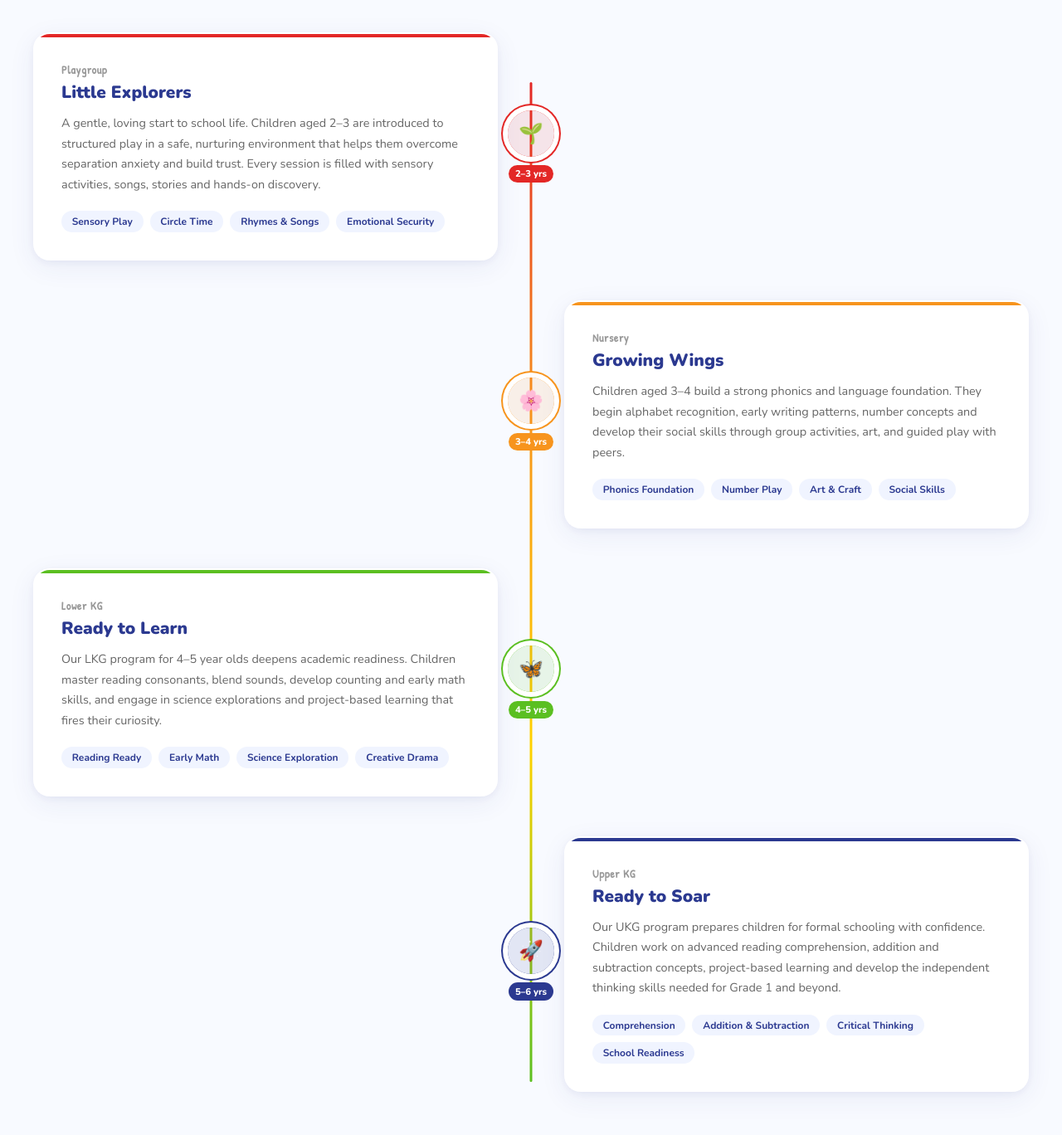
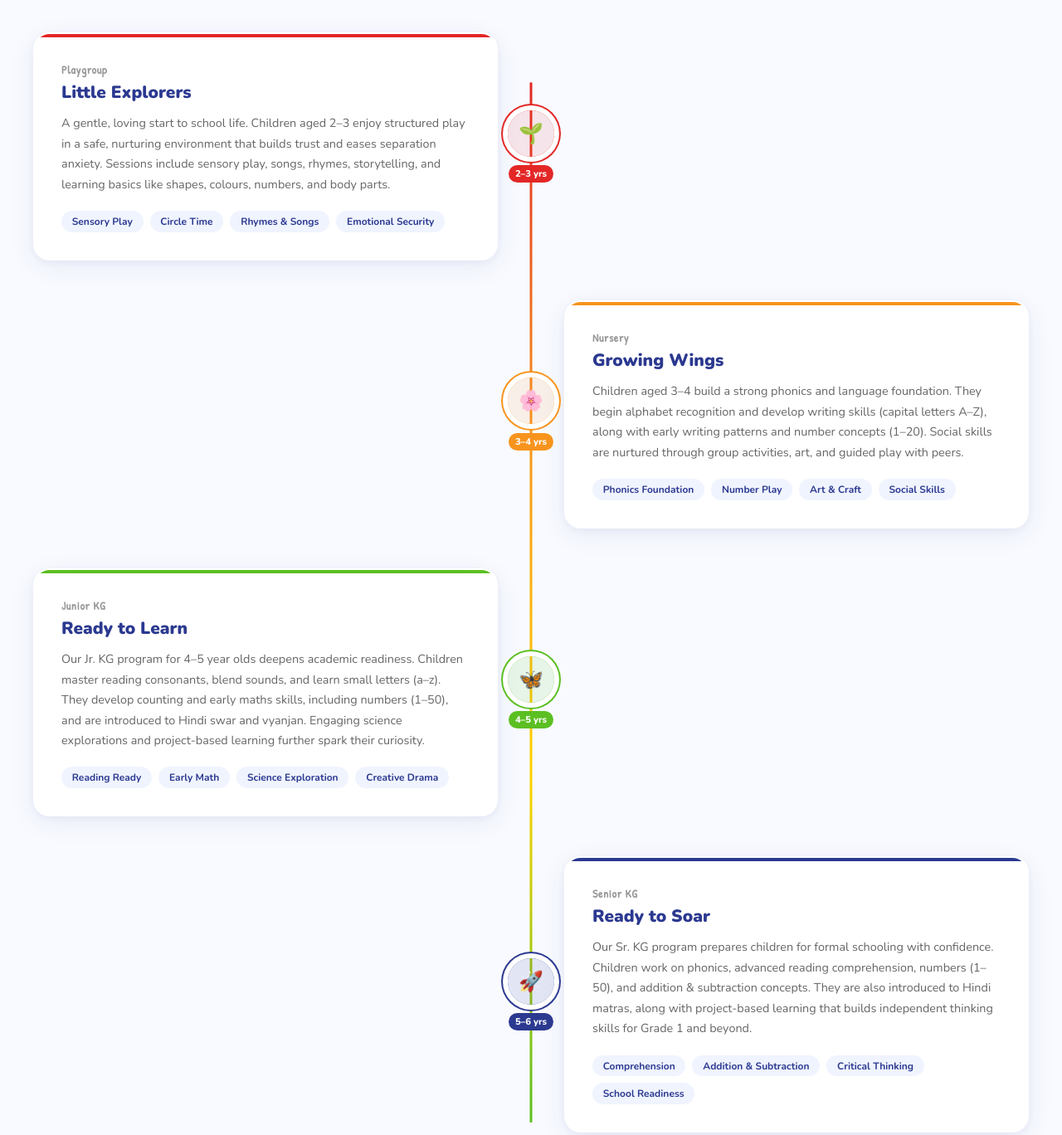
Before and after one commit to JahnviThahirani/radiance-junior-school, a plain HTML site: page curriculum.html in a window 1280 px wide. Shown: the part 1800-3168 px from the top of the page at 83% size. Drawn offline with nearby package versions, Linux system fonts and the light colour scheme; a web font is replaced by a local one.

Commit message:
final updates

```diff
--- a/curriculum.html
+++ b/curriculum.html
@@ -849,7 +849,7 @@
         <div class="program-card">
           <span class="program-label">Playgroup</span>
           <div class="program-name">Little Explorers</div>
-          <div class="program-desc">A gentle, loving start to school life. Children aged 2–3 are introduced to structured play in a safe, nurturing environment that helps them overcome separation anxiety and build trust. Every session is filled with sensory activities, songs, stories and hands-on discovery.</div>
+          <div class="program-desc">A gentle, loving start to school life. Children aged 2–3 enjoy structured play in a safe, nurturing environment that builds trust and eases separation anxiety. Sessions include sensory play, songs, rhymes, storytelling, and learning basics like shapes, colours, numbers, and body parts.</div>
           <div class="program-highlights">
             <span class="program-tag">Sensory Play</span>
             <span class="program-tag">Circle Time</span>
@@ -872,7 +872,7 @@
         <div class="program-card">
           <span class="program-label">Nursery</span>
           <div class="program-name">Growing Wings</div>
-          <div class="program-desc">Children aged 3–4 build a strong phonics and language foundation. They begin alphabet recognition, early writing patterns, number concepts and develop their social skills through group activities, art, and guided play with peers.</div>
+          <div class="program-desc">Children aged 3–4 build a strong phonics and language foundation. They begin alphabet recognition and develop writing skills (capital letters A–Z), along with early writing patterns and number concepts (1–20). Social skills are nurtured through group activities, art, and guided play with peers.</div>
           <div class="program-highlights">
             <span class="program-tag">Phonics Foundation</span>
             <span class="program-tag">Number Play</span>
@@ -883,9 +883,9 @@
       </div>
       <div class="program-item reveal" data-prog="lkg">
         <div class="program-card">
-          <span class="program-label">Lower KG</span>
+          <span class="program-label">Junior KG</span>
           <div class="program-name">Ready to Learn</div>
-          <div class="program-desc">Our LKG program for 4–5 year olds deepens academic readiness. Children master reading consonants, blend sounds, develop counting and early math skills, and engage in science explorations and project-based learning that fires their curiosity.</div>
+          <div class="program-desc">Our Jr. KG program for 4–5 year olds deepens academic readiness. Children master reading consonants, blend sounds, and learn small letters (a–z). They develop counting and early maths skills, including numbers (1–50), and are introduced to Hindi swar and vyanjan. Engaging science explorations and project-based learning further spark their curiosity.</div>
           <div class="program-highlights">
             <span class="program-tag">Reading Ready</span>
             <span class="program-tag">Early Math</span>
@@ -906,9 +906,9 @@
           <div class="program-age-badge">5–6 yrs</div>
         </div>
         <div class="program-card">
-          <span class="program-label">Upper KG</span>
+          <span class="program-label">Senior KG</span>
           <div class="program-name">Ready to Soar</div>
-          <div class="program-desc">Our UKG program prepares children for formal schooling with confidence. Children work on advanced reading comprehension, addition and subtraction concepts, project-based learning and develop the independent thinking skills needed for Grade 1 and beyond.</div>
+          <div class="program-desc">Our Sr. KG program prepares children for formal schooling with confidence. Children work on phonics, advanced reading comprehension, numbers (1–50), and addition & subtraction concepts. They are also introduced to Hindi matras, along with project-based learning that builds independent thinking skills for Grade 1 and beyond.</div>
           <div class="program-highlights">
             <span class="program-tag">Comprehension</span>
             <span class="program-tag">Addition & Subtraction</span>
```
Also changed, not shown: about.html (+1 -1 lines), index.html (+6 -6 lines), assets/photos/ACommunityThatFeelsLikeFamily.png (added), assets/photos/Curriculum.png (added), assets/photos/ExpertlyTrainedEducators.png (added), assets/photos/PrincipalsDesk.png (added), assets/photos/SafeAndStimulatingSpaces.png (added), assets/photos/parentcommunication.png (added), assets/photos/radianceimage1.png (deleted), assets/photos/radianceimage4.png (deleted), assets/photos/radianceimage5.png (deleted), assets/photos/radianceimage6.png (deleted), assets/photos/smallgroup.png (added), 2 other files.
